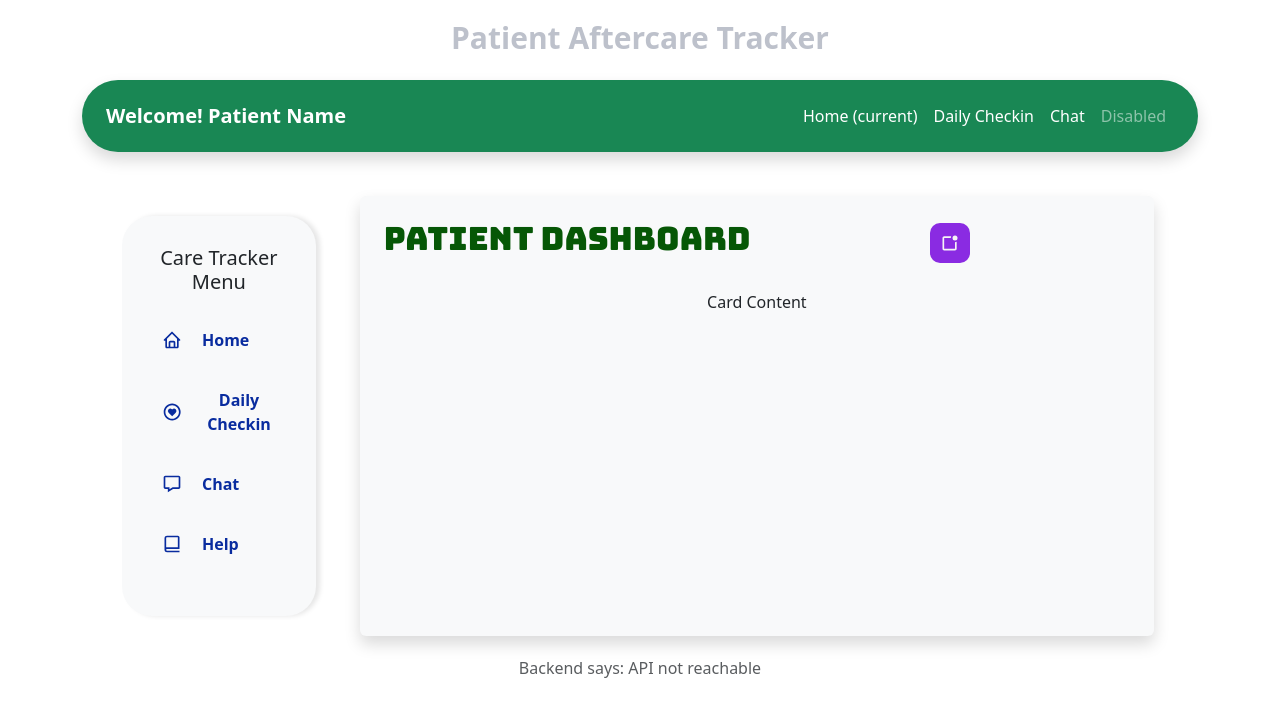
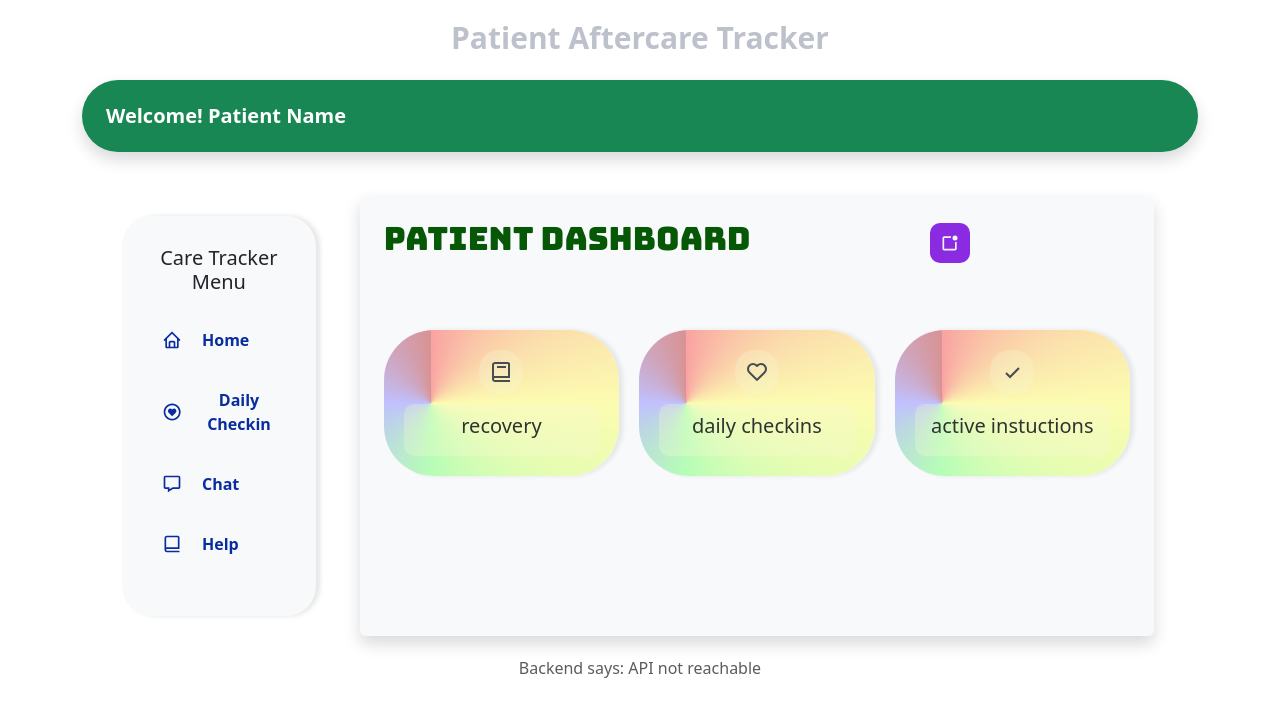
Before and after one commit to swleung1/LifeStyle-Tracker-After-Care-Platform, a React (Vite) app in the folder Frontend/: page / in a window 1280 px wide. Shown: the top 716 px of the page. Built offline with nearby package versions, Linux system fonts and the light colour scheme; no server answers.

Commit message:
pdash-almost done; need to discuss what needs to be integrated into it

```diff
--- a/Frontend/src/components/DrNavbar.jsx
+++ b/Frontend/src/components/DrNavbar.jsx
@@ -19,7 +19,7 @@ const drNavbar = () => {
       >
         <span class="navbar-toggler-icon"></span>
       </button>
-      <div class="collapse navbar-collapse" id="navbarNav">
+      {/* <div class="collapse navbar-collapse" id="navbarNav">
         <ul class="navbar-nav">
           <li class="nav-item active">
             <a class="nav-link" href="#">
@@ -42,7 +42,7 @@ const drNavbar = () => {
             </a>
           </li>
         </ul>
-      </div>
+      </div> */}
     </nav>
     );
 }
--- a/Frontend/src/components/Navbar.jsx
+++ b/Frontend/src/components/Navbar.jsx
@@ -23,7 +23,7 @@ const Navbar = () => {
       >
         <span className="navbar-toggler-icon"></span>
       </button>
-      <div className="collapse navbar-collapse" id="navbarNav">
+      {/* <div className="collapse navbar-collapse" id="navbarNav">
         <ul className="navbar-nav ms-auto">
           <li className="nav-item active">
             <a className="nav-link text-white" href="#">
@@ -46,7 +46,7 @@ const Navbar = () => {
             </a>
           </li>
         </ul>
-      </div>
+      </div> */}
     </nav>
   );
 };
--- a/Frontend/src/components/PDash.jsx
+++ b/Frontend/src/components/PDash.jsx
@@ -8,7 +8,7 @@ const PDash = () => {
     return (
 
         // PAtient Dash and LAYOUT
-        <div className="pdash  ">
+        <div className="pdash">
             {/* Patient sidebar  */}
             <Psidebar />
 
--- a/Frontend/src/components/PHeader.jsx
+++ b/Frontend/src/components/PHeader.jsx
@@ -2,7 +2,7 @@
 
 import React from "react";
 import { BiSearch, BiNotification } from "react-icons/bi";
-import "../styles/phead.css"
+import "../styles/pdash.css"
 
 const PHeader = () => {
   return (
--- a/Frontend/src/components/Pcard.jsx
+++ b/Frontend/src/components/Pcard.jsx
@@ -1,10 +1,35 @@
 //Patient Dash Card Content: This is the Dashboard info/section under Header
 
 import React from 'react';
+import { BiBook, BiCheck, BiHeart } from 'react-icons/bi';
+
+const pcontent = [
+    {
+        title: 'recovery',
+        icon: <BiBook />,
+    },
+    {
+        title: 'daily checkins',
+        icon: <BiHeart />,
+    },
+    {
+        title: 'active instuctions',
+        icon: <BiCheck />,
+    },
+];
 
 const Pcard = () => {
     return(
-        <div>Card Content</div>
+        <div className='pcard_contain'>
+            {pcontent.map((item) => (
+                <div className="pcard">
+                    <div className="pcard_cover">{item.icon}</div>
+
+                     <div className="pcard_titles"><h5>{item.title}</h5></div>
+                </div>
+            ))}
+
+        </div>
     )
 };
 export default Pcard;
--- /dev/null
+++ b/Frontend/src/styles/pdash.css
@@ -0,0 +1,143 @@
+/* Patient styles sheet ---- exported to PHeader.jsx*/
+
+
+/* DASHBOARD HEADER & Dash CONTENT STYLES - PHeader.jsx */
+
+.pheader{
+
+
+    /* width: 75%; */
+
+    /* display: flex; */
+    /* align-items: center; */
+    /* justify-content: space-between; */
+}
+
+.pheadtitle{
+    color: rgb(6, 87, 6);
+    font-family: 'Bungee', sans-serif;
+     /* font-weight: 200px; */
+}
+
+.pheader_activ{
+    display: flex;
+    align-items: center;
+    gap: 20px;
+    margin: auto;
+}
+
+.searchbar{
+
+}
+
+/*_______ notification icon -----------*/
+.notify{
+    background-color: blueviolet;
+    padding: 10px;
+    border-radius: 10px;
+
+    display:flex;
+    align-items: center;
+    justify-content: center;
+
+    transition: 0.5s ease-in-out;
+}
+
+.notify .icon{
+    color: whitesmoke;
+    font-size: 20px;
+    transition: 0.5s ease-in-out;  /* slows icon hovering affect */
+
+}
+
+.icon:hover{
+
+    transform: scale(1.3); /* any icon hovering affect */
+    cursor: pointer;
+}
+
+
+/************************ Patient Dashboard View */
+.pdash{
+  display: flex;
+    /* margin-left: 300px; to avoid overlap with sidebar */
+    padding: 20px;
+    border-radius: 20px;
+    height: 60vh;
+    /* width: 80%; */
+
+    /* justify-content: center; */
+
+
+}
+
+/* dashbord card/container width */
+.dashboard-view{
+
+    width: 100%;
+}
+
+/********************** Patient DashboardCard styles *************************************/
+
+.pcard_contain{
+
+    display: flex;
+    gap: 20px;
+    /* align-items: center;
+     */
+    margin-top: 4rem;
+    position: relative;
+}
+
+.pcard{
+    /* container for each item */
+    flex: 1;
+    /* background: #dde6ed; */
+    background-image:  conic-gradient(from 0deg at 20% 50%, rgb(250, 141, 141), rgb(253, 253, 159), rgb(167, 255, 167), rgb(179, 179, 255), rgb(209, 122, 122));
+    border-radius: 50px;
+    padding: 20px;
+     box-shadow: 4px 0 5px rgba(0,0,0,0.1);
+
+     display: flex;
+     align-items: center;
+     flex-direction: column;
+     transition: 0.5s ease-in-out;
+     gap: 10px;
+     opacity: 0.8;
+
+     /* position: absolute;
+    top: 10px;
+    left: 50px; */
+
+
+}
+
+.pcard:hover{
+    transform: scale(1.05); /* any card hovering affect */
+    cursor: pointer;
+}
+
+.pcard_cover{
+    color:rgb(29, 35, 40, 1.5);
+    font-size: 1.5rem;
+    display:flex;
+    align-items: center;
+    justify-content: center;
+    padding: 10px;
+    border-radius: 20px;
+    background-color:rgb(243, 247, 197, 0.3);
+
+}
+
+.pcard_titles{
+    font-size: 10px;
+     background-color:rgb(243, 247, 197, 0.3);
+     width: 100%;
+     text-align: center;
+     padding: 10px 0;
+     color: black;
+     border-radius: 10px;
+
+
+
+}
--- a/Frontend/src/styles/phead.css
+++ /dev/null
@@ -1,57 +0,0 @@
-/* Patient styles sheet */
-
-
-/* DASHBOARD HEADER & CONTENT STYLES - PHeader.jsx */
-
-.pheader{
-
-
-    /* width: 75%; */
-
-    /* display: flex; */
-    /* align-items: center; */
-    /* justify-content: space-between; */
-}
-
-.pheadtitle{
-    color: rgb(6, 87, 6);
-    font-family: 'Bungee', sans-serif;
-     /* font-weight: 200px; */
-}
-
-.pheader_activ{
-    display: flex;
-    align-items: center;
-    gap: 20px;
-    margin: auto;
-}
-
-.searchbar{
-
-}
-
-/*_______ notification icon -----------*/
-.notify{
-    background-color: blueviolet;
-    padding: 10px;
-    border-radius: 10px;
-
-    display:flex;
-    align-items: center;
-    justify-content: center;
-
-    transition: 0.5s ease-in-out;
-}
-
-.notify .icon{
-    color: whitesmoke;
-    font-size: 20px;
-    transition: 0.5s ease-in-out;  /* slows icon hovering affect */
-
-}
-
-.icon:hover{
-
-    transform: scale(1.3); /* any icon hovering affect */
-    cursor: pointer;
-}
--- a/Frontend/src/styles/styles.css
+++ b/Frontend/src/styles/styles.css
@@ -79,20 +79,3 @@ body{
   /* color: #d50303; */
   font-size: 20px;
 }
-/************************ Patient Dashboard View */
-.pdash{
-  display: flex;
-    /* margin-left: 300px; to avoid overlap with sidebar */
-    padding: 20px;
-    border-radius: 20px;
-    height: 60vh;
-    /* width: 80%; */
-
-    /* justify-content: center; */
-}
-
-/* dashbord card/container width */
-.dashboard-view{
-
-    width: 100%;
-}
```
